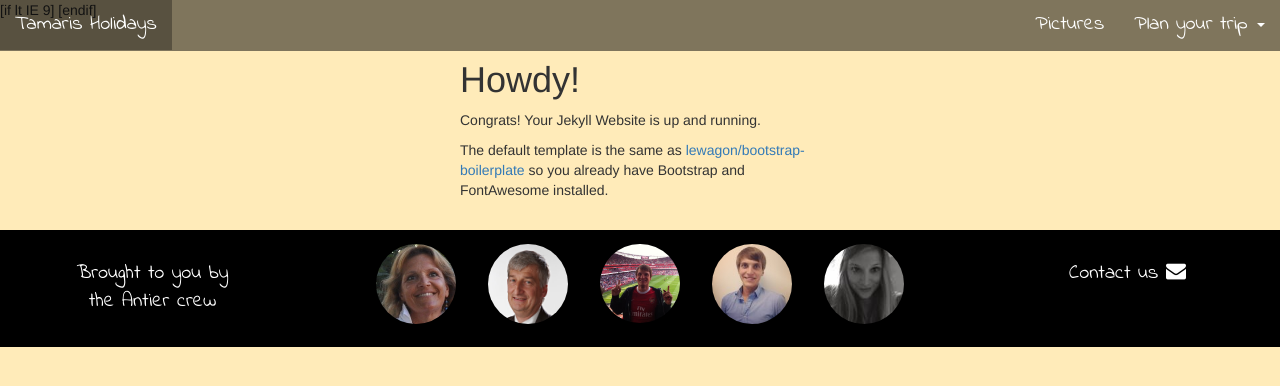
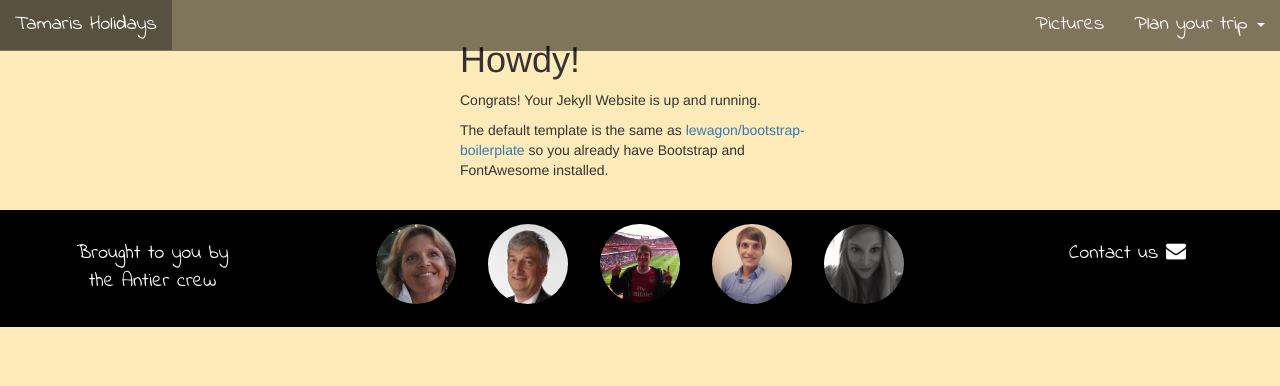
Before and after one commit to BenAntier/Jekyll-Tamaris-Holidays, a Jekyll site: the page built from index.html, in a window 1280 px wide. Shown: the top 386 px of the page. Built offline with Jekyll 4.4.1, drawn with Linux system fonts in a browser that asks for light colours; nearby versions of some CDN libraries; Markdown is read by kramdown in place of the engine named in the settings.

Commit message:
delete IE9

```diff
--- a/_layouts/default.html
+++ b/_layouts/default.html
@@ -44,11 +44,6 @@
     <!-- Google Authorship -->
     <link rel="author" href="https://plus.google.com/109839712885893843013/posts"/>
     <link rel="publisher" href="https://plus.google.com/109839712885893843013"/>
-
-    [if lt IE 9]
-      <script src="https://oss.maxcdn.com/html5shiv/3.7.2/html5shiv.min.js"></script>
-      <script src="https://oss.maxcdn.com/respond/1.4.2/respond.min.js"></script>
-    [endif]
 
   </head>
   <body>
```
